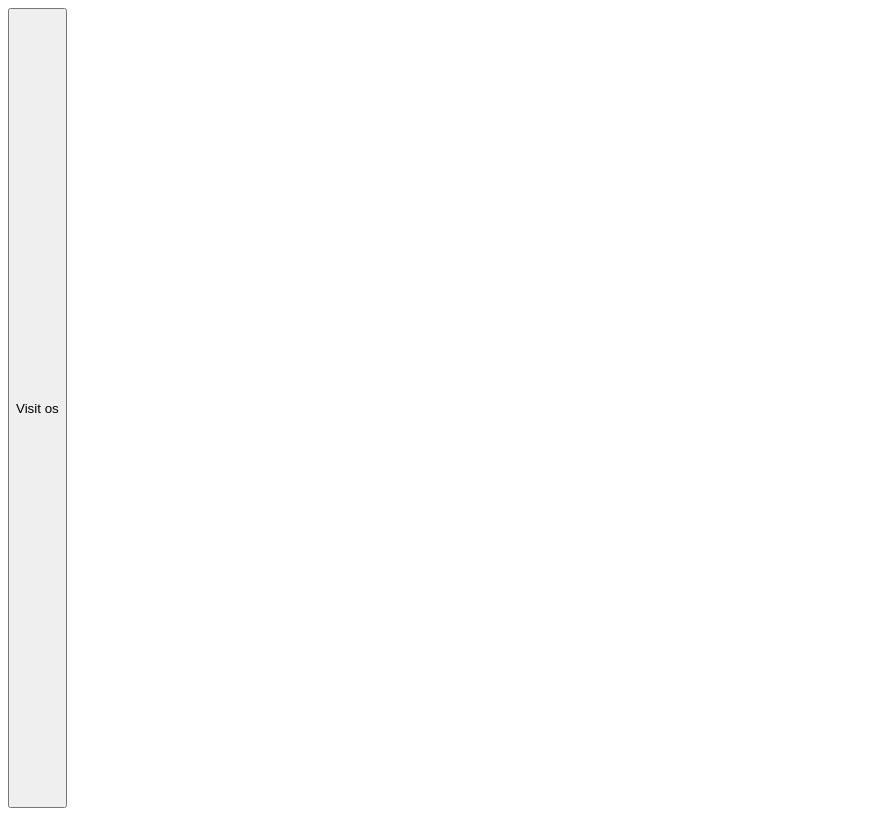
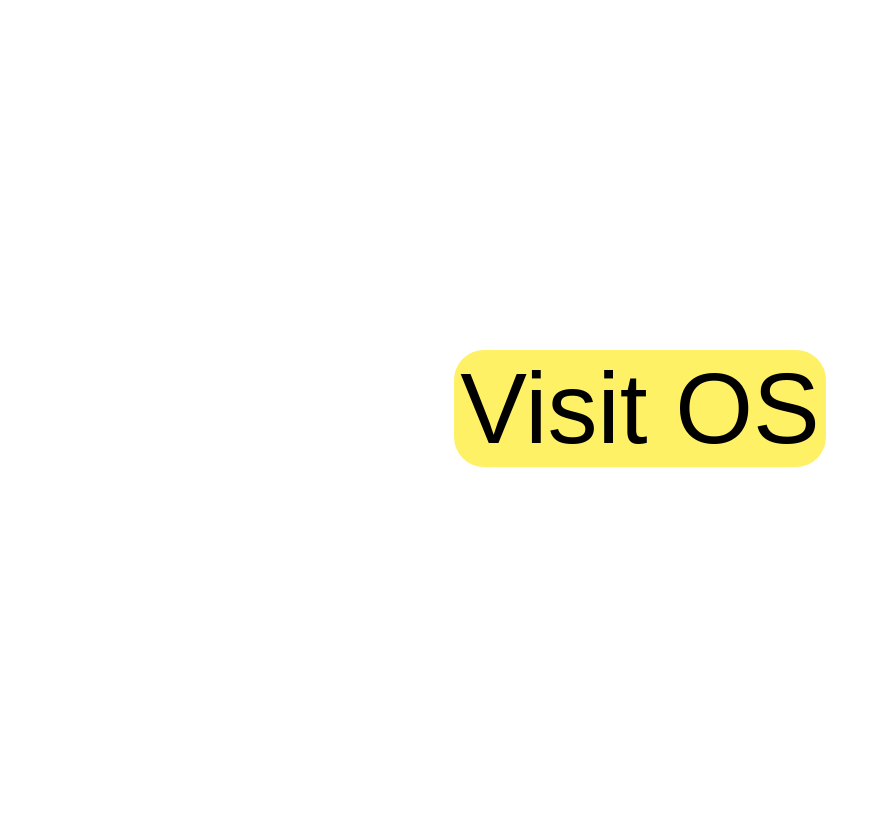
Before and after one commit to choice0014/os, a plain HTML site: page index.html in a window 1280 px wide. Shown: the whole page, without its empty margins (0-881 px from the left). Drawn offline with Linux system fonts and the light colour scheme.

Commit message:
Resolve merge conflicts

```diff
--- a/index.html
+++ b/index.html
@@ -8,6 +8,8 @@
     <script src="script.js"></script>
 </head>
 <body>
-    <button class="btn" onclick="os()">Visit os</button>
+    <div style="display: flex; justify-content: center; align-items: center; height: 100vh;">
+  <button class="btn" onclick="os()">Visit OS</button>
+    </div>
 </body>
 </html>
--- a/style.css
+++ b/style.css
@@ -1,6 +1,10 @@
 .btn {
-    display: flex;
-    justify-content: center;
-    align-items: center;
-    height: 100vh;
+    border: none;
+    border-radius: 30px;
+    font-size: 100px;
+    background-color: #fff165;
+    transition: 0.4s;
 }
+.btn:hover {
+    transform: scale(1.1);
+}
```
Also changed, not shown: README.md, script.js (line endings or trailing spaces).
